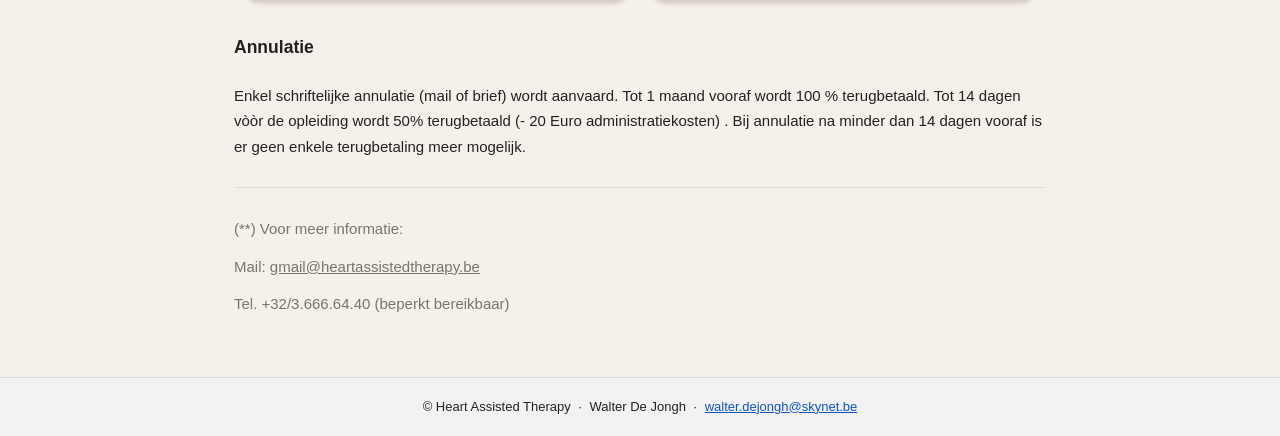
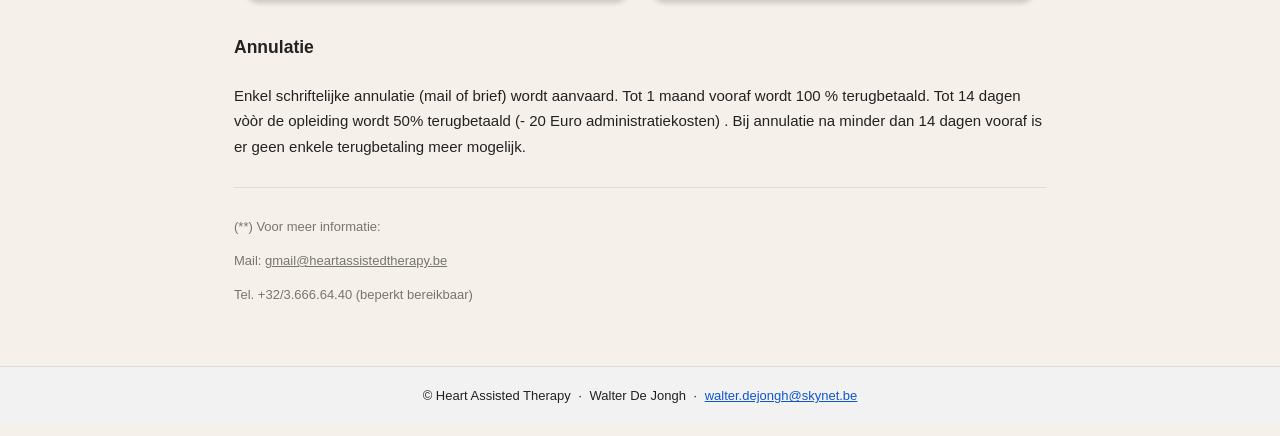
Before and after one commit to heartassistedtherapy/heartassisted-therapy, an Eleventy site: page index.njk in a window 1280 px wide. Shown: the part 6481-6917 px from the top of the page. Built offline with nearby package versions, Linux system fonts and the light colour scheme; Eleventy itself is replaced by a stand-in of ours; files that its build step writes are made by us from their sources.

Commit message:
Added extra styling to appendix

```diff
--- a/css/style.css
+++ b/css/style.css
@@ -345,6 +345,8 @@ img {
 .pay-option:hover {
     transform: scale(1.02);
 }
+
 #appendix * {
-    color: var(--color-text-muted)
+    color: var(--color-text-muted);
+    font-size: small;
 }
```
